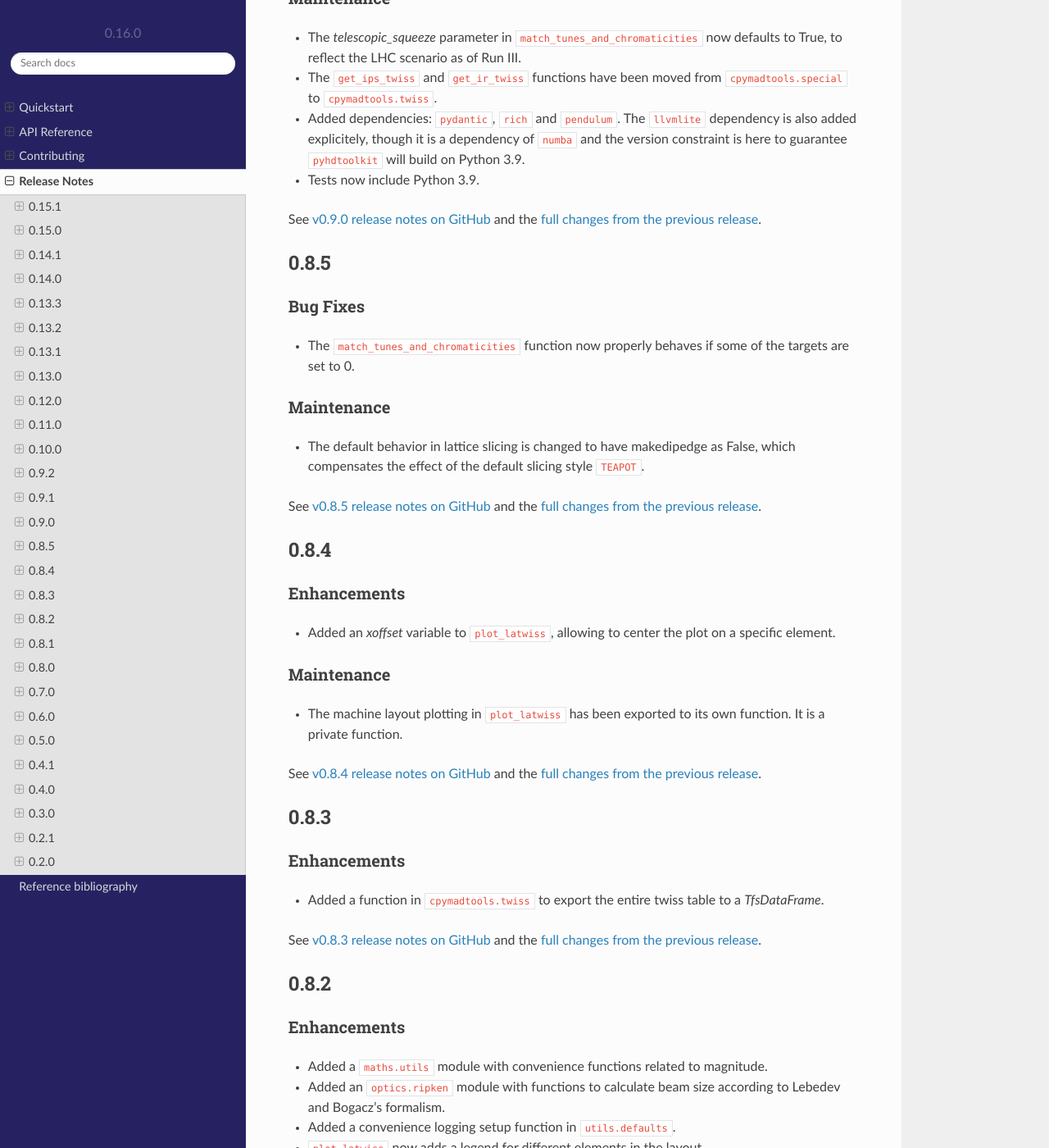
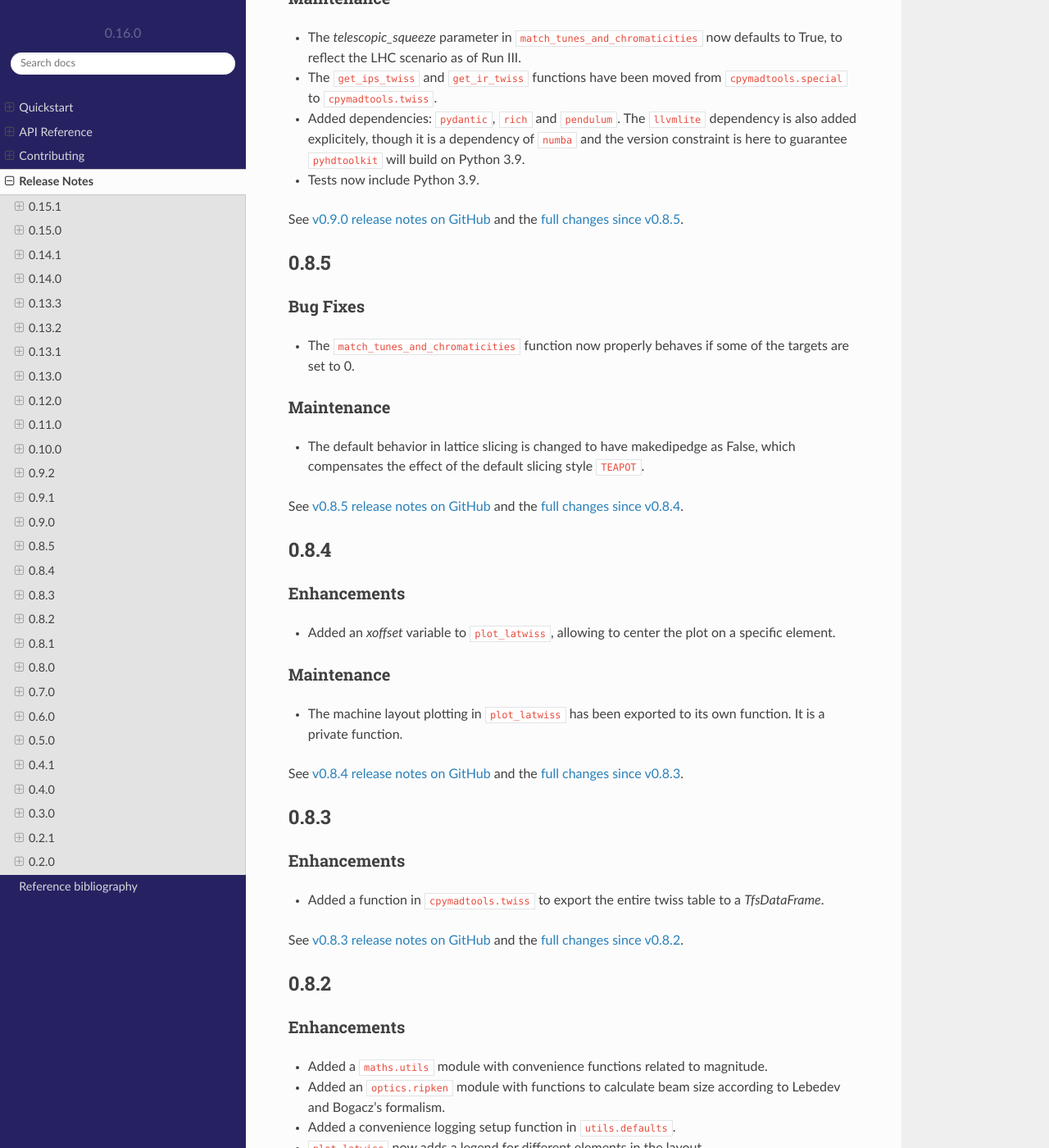
Before and after one commit to fsoubelet/PyhDToolkit, a Sphinx documentation site: the page built from docs/release.rst, in a window 1280 px wide and 1400 px high, scrolled down 7973 px. Shown: the whole window at 82% size. Built offline with Sphinx 7.4.7 and the Read the Docs theme 2.0.0, drawn with Linux system fonts in a browser that asks for light colours; pages that are not in the unit, such as notebooks, are missing from menus; some of the changed text lies outside the part shown.

Commit message:
fix colliding references by being more explicit

```diff
--- a/docs/release.rst
+++ b/docs/release.rst
@@ -13,7 +13,7 @@ Bug Fixes
 
 * The ``misalign_lhc_ir_quadrupoles`` function in the ``cpymadtools.errors`` module can now properly handle several IPs at the same time. Its *ip* parameter has been renamed to *ips* and properly expects a sequence.
 
-See `v0.15.1 release notes on GitHub <https://github.com/fsoubelet/PyhDToolkit/releases/tag/0.15.1>`_ and the `full changes from the previous release <https://github.com/fsoubelet/PyhDToolkit/compare/0.15.0...0.15.1>`_.
+See `v0.15.1 release notes on GitHub <https://github.com/fsoubelet/PyhDToolkit/releases/tag/0.15.1>`_ and the `full changes since v0.15.0 <https://github.com/fsoubelet/PyhDToolkit/compare/0.15.0...0.15.1>`_.
 
 
 .. _release_0.15.0:
@@ -42,7 +42,7 @@ Maintenance
 * Exceptions are properly logged as exceptions, with stack information.
 * The entire ``cpymadtools.special`` module is deprecated and its contents have been mirrored in a new ``cpymadtools.lhc`` module. Users are encouraged to use the new module, as ``cpymadtools.special`` will be removed in a future release.
 
-See `v0.15.0 release notes on GitHub <https://github.com/fsoubelet/PyhDToolkit/releases/tag/0.15.0>`_ and the `full changes from the previous release <https://github.com/fsoubelet/PyhDToolkit/compare/0.14.1...0.15.0>`_.
+See `v0.15.0 release notes on GitHub <https://github.com/fsoubelet/PyhDToolkit/releases/tag/0.15.0>`_ and the `full changes since v0.14.1 <https://github.com/fsoubelet/PyhDToolkit/compare/0.14.1...0.15.0>`_.
 
 
 .. _release_0.14.1:
@@ -55,7 +55,7 @@ Maintenance
 
 * Both tracking functions ``ptc_track_particle`` and ``track_single_particle`` in respectively the ``cpymadtools.ptc`` and ``cpymadtools.track`` modules now log a warning when a string value is given to their *sequence* argument. Giving a value means the provided sequence will be ``USE``-ed in ``MAD-X``, leading to a loss of set errors, orbit corrections etc whch the user should be well aware of. This caveat has been added to the functions' docstrings. An info level log has also been added at the start of each function for consistency with the rest of the package.
 
-See `v0.14.1 release notes on GitHub <https://github.com/fsoubelet/PyhDToolkit/releases/tag/0.14.1>`_ and the `full changes from the previous release <https://github.com/fsoubelet/PyhDToolkit/compare/0.14.0...0.14.1>`_.
+See `v0.14.1 release notes on GitHub <https://github.com/fsoubelet/PyhDToolkit/releases/tag/0.14.1>`_ and the `full changes since v0.14.0 <https://github.com/fsoubelet/PyhDToolkit/compare/0.14.0...0.14.1>`_.
 
 
 .. _release_0.14.0:
@@ -80,7 +80,7 @@ Maintenance
 * The ``cpymadtools.latwiss`` module has been removed.
 * The old ``TuneDiagramPlotter.plot_blank_tune_diagram`` function in the ``cpymadtools.plotters`` module has been removed.
 
-See `v0.14.0 release notes on GitHub <https://github.com/fsoubelet/PyhDToolkit/releases/tag/0.14.0>`_ and the `full changes from the previous release <https://github.com/fsoubelet/PyhDToolkit/compare/0.13.3...0.14.0>`_.
+See `v0.14.0 release notes on GitHub <https://github.com/fsoubelet/PyhDToolkit/releases/tag/0.14.0>`_ and the `full changes since v0.13.3 <https://github.com/fsoubelet/PyhDToolkit/compare/0.13.3...0.14.0>`_.
 
 
 .. _release_0.13.3:
@@ -113,7 +113,7 @@ Maintenance
 * The ``AperturePlotter.plot_aperture`` function in ``cpymadtools.plotters`` now has a default figsize argument of (13, 20) instead of 15, 15.
 * The minimum required version of ``tfs-pandas`` is now 3.0.0.
 
-See `v0.13.3 release notes on GitHub <https://github.com/fsoubelet/PyhDToolkit/releases/tag/0.13.3>`_ and the `full changes from the previous release <https://github.com/fsoubelet/PyhDToolkit/compare/0.13.2...0.13.3>`_.
+See `v0.13.3 release notes on GitHub <https://github.com/fsoubelet/PyhDToolkit/releases/tag/0.13.3>`_ and the `full changes since v0.13.2 <https://github.com/fsoubelet/PyhDToolkit/compare/0.13.2...0.13.3>`_.
 
 
 .. _release_0.13.2:
@@ -131,7 +131,7 @@ Maintenance
 
 * The minimum ``cpymad`` required version is now 1.9.0.
 
-See `v0.13.2 release notes on GitHub <https://github.com/fsoubelet/PyhDToolkit/releases/tag/0.13.2>`_ and the `full changes from the previous release <https://github.com/fsoubelet/PyhDToolkit/compare/0.13.1...0.13.2>`_.
+See `v0.13.2 release notes on GitHub <https://github.com/fsoubelet/PyhDToolkit/releases/tag/0.13.2>`_ and the `full changes since v0.13.1 <https://github.com/fsoubelet/PyhDToolkit/compare/0.13.1...0.13.2>`_.
 
 
 .. _release_0.13.1:
@@ -144,7 +144,7 @@ Bug Fixes
 
 * Fixed both AC Dipole installation routines in the ``cpymadtoolks.special`` module, which now use the implementation from ``omc3``'s model_creator and will provide similar results.
 
-See `v0.13.1 release notes on GitHub <https://github.com/fsoubelet/PyhDToolkit/releases/tag/0.13.1>`_ and the `full changes from the previous release <https://github.com/fsoubelet/PyhDToolkit/compare/0.13.0...0.13.1>`_.
+See `v0.13.1 release notes on GitHub <https://github.com/fsoubelet/PyhDToolkit/releases/tag/0.13.1>`_ and the `full changes since v0.13.0 <https://github.com/fsoubelet/PyhDToolkit/compare/0.13.0...0.13.1>`_.
 
 
 .. _release_0.13.0:
@@ -168,7 +168,7 @@ Maintenance
 
 * The ``install_ac_dipole`` function in ``cpymadtools.special`` is now named ``install_ac_dipole_as_kicker``. This kicker implementation **cannot** be used to affect twiss functions, only particle tracking.
 
-See `v0.13.0 release notes on GitHub <https://github.com/fsoubelet/PyhDToolkit/releases/tag/0.13.0>`_ and the `full changes from the previous release <https://github.com/fsoubelet/PyhDToolkit/compare/0.12.0...0.13.0>`_.
+See `v0.13.0 release notes on GitHub <https://github.com/fsoubelet/PyhDToolkit/releases/tag/0.13.0>`_ and the `full changes since v0.12.0 <https://github.com/fsoubelet/PyhDToolkit/compare/0.12.0...0.13.0>`_.
 
 
 .. _release_0.12.0:
@@ -196,7 +196,7 @@ Maintenance
 * The ``beam_parameters`` function in ``cpymadtools.parameters`` has been moved to the ``optics.beam`` module and renamed ``compute_beam_parameters``.
 * The default ``patch.linewidth`` value in the phd matplotlib style has been changed to 1.5.
 
-See `v0.12.0 release notes on GitHub <https://github.com/fsoubelet/PyhDToolkit/releases/tag/0.12.0>`_ and the `full changes from the previous release <https://github.com/fsoubelet/PyhDToolkit/compare/0.11.0...0.12.0>`_.
+See `v0.12.0 release notes on GitHub <https://github.com/fsoubelet/PyhDToolkit/releases/tag/0.12.0>`_ and the `full changes since v0.11.0 <https://github.com/fsoubelet/PyhDToolkit/compare/0.11.0...0.12.0>`_.
 
 
 .. _release_0.11.0:
@@ -217,7 +217,7 @@ Documentation
 * The ``get_amplitude_detuning`` and ``get_rdts`` functions in the ``cpymadtools.ptc`` module now contain extensive docstrings detailing their inner workings as well as parameters used in internal MAD-X commands.
 
 
-See `v0.11.0 release notes on GitHub <https://github.com/fsoubelet/PyhDToolkit/releases/tag/0.11.0>`_ and the `full changes from the previous release <https://github.com/fsoubelet/PyhDToolkit/compare/0.10.0...0.11.0>`_.
+See `v0.11.0 release notes on GitHub <https://github.com/fsoubelet/PyhDToolkit/releases/tag/0.11.0>`_ and the `full changes since v0.10.0 <https://github.com/fsoubelet/PyhDToolkit/compare/0.10.0...0.11.0>`_.
 
 
 .. _release_0.10.0:
@@ -237,7 +237,7 @@ Maintenance
 * The ``track_single_particle`` function in the ``cpymadtools.track`` module now defaults initial tracking coordinates to all 0.
 * The ``track_single_particle`` function in the ``cpymadtools.track`` module now returns a dictionary, with one keys per defined observation point and as a value the corresponding track table. The special case where *ONETABLE* is given to ``TRACK`` as a keyword argument is handled, and then a single entry taken from the appropriate table with be found in the returned dictionary.
 
-See `v0.10.0 release notes on GitHub <https://github.com/fsoubelet/PyhDToolkit/releases/tag/0.10.0>`_ and the `full changes from the previous release <https://github.com/fsoubelet/PyhDToolkit/compare/0.9.2...0.10.0>`_.
+See `v0.10.0 release notes on GitHub <https://github.com/fsoubelet/PyhDToolkit/releases/tag/0.10.0>`_ and the `full changes since v0.9.2 <https://github.com/fsoubelet/PyhDToolkit/compare/0.9.2...0.10.0>`_.
 
 
 .. _release_0.9.2:
@@ -258,7 +258,7 @@ Bug Fixes
 * The plotting functions in the ``cpymadtools.latwiss`` module have updated ``LaTeX``-compatible labels.
 * The ``plot_survey`` function in the ``cpymadtools.latwiss`` module now uses clearer markers to indicate the machine survey, properly matches the colormaps of the plotted dipoles and the colorbar when using ``show_elements=True`` and lets the user config handle savefig options.
 
-See `v0.9.2 release notes on GitHub <https://github.com/fsoubelet/PyhDToolkit/releases/tag/0.9.2>`_ and the `full changes from the previous release <https://github.com/fsoubelet/PyhDToolkit/compare/0.9.1...0.9.2>`_.
+See `v0.9.2 release notes on GitHub <https://github.com/fsoubelet/PyhDToolkit/releases/tag/0.9.2>`_ and the `full changes since v0.9.1 <https://github.com/fsoubelet/PyhDToolkit/compare/0.9.1...0.9.2>`_.
 
 
 .. _release_0.9.1:
@@ -277,7 +277,7 @@ Maintenance
 * The *PLOT_PARAMS* dictionary in ``utils.defaults`` has been updated.
 * The ``numba`` library's used has been removed, easing the package's dependencies.
 
-See `v0.9.1 release notes on GitHub <https://github.com/fsoubelet/PyhDToolkit/releases/tag/0.9.1>`_ and the `full changes from the previous release <https://github.com/fsoubelet/PyhDToolkit/compare/0.9.0...0.9.1>`_.
+See `v0.9.1 release notes on GitHub <https://github.com/fsoubelet/PyhDToolkit/releases/tag/0.9.1>`_ and the `full changes since v0.9.0 <https://github.com/fsoubelet/PyhDToolkit/compare/0.9.0...0.9.1>`_.
 
 
 .. _release_0.9.0:
@@ -309,7 +309,7 @@ Maintenance
 * Added dependencies: ``pydantic``, ``rich`` and ``pendulum``. The ``llvmlite`` dependency is also added explicitely, though it is a dependency of ``numba`` and the version constraint is here to guarantee ``pyhdtoolkit`` will build on Python 3.9.
 * Tests now include Python 3.9.
 
-See `v0.9.0 release notes on GitHub <https://github.com/fsoubelet/PyhDToolkit/releases/tag/0.9.0>`_ and the `full changes from the previous release <https://github.com/fsoubelet/PyhDToolkit/compare/0.8.5...0.9.0>`_.
+See `v0.9.0 release notes on GitHub <https://github.com/fsoubelet/PyhDToolkit/releases/tag/0.9.0>`_ and the `full changes since v0.8.5 <https://github.com/fsoubelet/PyhDToolkit/compare/0.8.5...0.9.0>`_.
 
 
 .. _release_0.8.5:
@@ -327,7 +327,7 @@ Maintenance
 
 * The default behavior in lattice slicing is changed to have makedipedge as False, which compensates the effect of the default slicing style ``TEAPOT``.
 
-See `v0.8.5 release notes on GitHub <https://github.com/fsoubelet/PyhDToolkit/releases/tag/0.8.5>`_ and the `full changes from the previous release <https://github.com/fsoubelet/PyhDToolkit/compare/0.8.4...0.8.5>`_.
+See `v0.8.5 release notes on GitHub <https://github.com/fsoubelet/PyhDToolkit/releases/tag/0.8.5>`_ and the `full changes since v0.8.4 <https://github.com/fsoubelet/PyhDToolkit/compare/0.8.4...0.8.5>`_.
 
 
 .. _release_0.8.4:
@@ -345,7 +345,7 @@ Maintenance
 
 * The machine layout plotting in ``plot_latwiss`` has been exported to its own function. It is a private function.
 
-See `v0.8.4 release notes on GitHub <https://github.com/fsoubelet/PyhDToolkit/releases/tag/0.8.4>`_ and the `full changes from the previous release <https://github.com/fsoubelet/PyhDToolkit/compare/0.8.3...0.8.4>`_.
+See `v0.8.4 release notes on GitHub <https://github.com/fsoubelet/PyhDToolkit/releases/tag/0.8.4>`_ and the `full changes since v0.8.3 <https://github.com/fsoubelet/PyhDToolkit/compare/0.8.3...0.8.4>`_.
 
 
 .. _release_0.8.3:
@@ -358,7 +358,7 @@ Enhancements
 
 * Added a function in ``cpymadtools.twiss`` to export the entire twiss table to a *TfsDataFrame*.
 
-See `v0.8.3 release notes on GitHub <https://github.com/fsoubelet/PyhDToolkit/releases/tag/0.8.3>`_ and the `full changes from the previous release <https://github.com/fsoubelet/PyhDToolkit/compare/0.8.2...0.8.3>`_.
+See `v0.8.3 release notes on GitHub <https://github.com/fsoubelet/PyhDToolkit/releases/tag/0.8.3>`_ and the `full changes since v0.8.2 <https://github.com/fsoubelet/PyhDToolkit/compare/0.8.2...0.8.3>`_.
 
 
 .. _release_0.8.2:
@@ -391,7 +391,7 @@ Maintenance
 * The ``plotting.settings`` module has been removed.
 * ``plot_latwiss`` doesn't force the pdf format when saving the figure anymore.
 
-See `v0.8.2 release notes on GitHub <https://github.com/fsoubelet/PyhDToolkit/releases/tag/0.8.2>`_ and the `full changes from the previous release <https://github.com/fsoubelet/PyhDToolkit/compare/0.8.1...0.8.2>`_.
+See `v0.8.2 release notes on GitHub <https://github.com/fsoubelet/PyhDToolkit/releases/tag/0.8.2>`_ and the `full changes since v0.8.1 <https://github.com/fsoubelet/PyhDToolkit/compare/0.8.1...0.8.2>`_.
 
 
 .. _release_0.8.1:
@@ -409,7 +409,7 @@ Maintenance
 
 * Removed the unused **scripts** folder as well as the scripts' dependencies.
 
-See `v0.8.1 release notes on GitHub <https://github.com/fsoubelet/PyhDToolkit/releases/tag/0.1.0>`_ and the `full changes from the previous release <https://github.com/fsoubelet/PyhDToolkit/compare/0.8.0...0.8.1>`_.
+See `v0.8.1 release notes on GitHub <https://github.com/fsoubelet/PyhDToolkit/releases/tag/0.1.0>`_ and the `full changes since v0.8.0 <https://github.com/fsoubelet/PyhDToolkit/compare/0.8.0...0.8.1>`_.
 
 
 .. _release_0.8.0:
@@ -437,7 +437,7 @@ Maintenance
 * The ``cpymadtools`` now use *madx* as a parameter name instead of *cpymad_instance*.
 * Relaxed dependencies.
 
-See `v0.8.0 release notes on GitHub <https://github.com/fsoubelet/PyhDToolkit/releases/tag/0.8.0>`_ and the `full changes from the previous release <https://github.com/fsoubelet/PyhDToolkit/compare/0.7.0...0.8.0>`_.
+See `v0.8.0 release notes on GitHub <https://github.com/fsoubelet/PyhDToolkit/releases/tag/0.8.0>`_ and the `full changes since v0.7.0 <https://github.com/fsoubelet/PyhDToolkit/compare/0.7.0...0.8.0>`_.
 
 
 .. _release_0.7.0:
@@ -461,7 +461,7 @@ Maintenance
 * Improved test coverage.
 * Tweaks to dev configurations.
 
-See `v0.7.0 release notes on GitHub <https://github.com/fsoubelet/PyhDToolkit/releases/tag/0.7.0>`_ and the `full changes from the previous release <https://github.com/fsoubelet/PyhDToolkit/compare/0.6.0...0.7.0>`_.
+See `v0.7.0 release notes on GitHub <https://github.com/fsoubelet/PyhDToolkit/releases/tag/0.7.0>`_ and the `full changes since v0.6.0 <https://github.com/fsoubelet/PyhDToolkit/compare/0.6.0...0.7.0>`_.
 
 
 .. _release_0.6.0:
@@ -492,7 +492,7 @@ Maintenance
 * Moved CI to Github Actions, now covers all platforms.
 * Improved test coverage.
 
-See `v0.6.0 release notes on GitHub <https://github.com/fsoubelet/PyhDToolkit/releases/tag/0.6.0>`_ and the `full changes from the previous release <https://github.com/fsoubelet/PyhDToolkit/compare/0.5.0...0.6.0>`_.
+See `v0.6.0 release notes on GitHub <https://github.com/fsoubelet/PyhDToolkit/releases/tag/0.6.0>`_ and the `full changes since v0.5.0 <https://github.com/fsoubelet/PyhDToolkit/compare/0.5.0...0.6.0>`_.
 
 
 .. _release_0.5.0:
@@ -522,7 +522,7 @@ Maintenance
 * Updated dependencies.
 * Added some development tools and configurations.
 
-See `v0.5.0 release notes on GitHub <https://github.com/fsoubelet/PyhDToolkit/releases/tag/0.5.0>`_ and the `full changes from the previous release <https://github.com/fsoubelet/PyhDToolkit/compare/0.4.1...0.5.0>`_.
+See `v0.5.0 release notes on GitHub <https://github.com/fsoubelet/PyhDToolkit/releases/tag/0.5.0>`_ and the `full changes since v0.4.1 <https://github.com/fsoubelet/PyhDToolkit/compare/0.4.1...0.5.0>`_.
 
 
 .. _release_0.4.1:
@@ -535,7 +535,7 @@ Bug Fixes
 
 * Quick fix of a type hinting issue causing imports to crash.
 
-See `v0.4.1 release notes on GitHub <https://github.com/fsoubelet/PyhDToolkit/releases/tag/0.4.1>`_ and the `full changes from the previous release <https://github.com/fsoubelet/PyhDToolkit/compare/0.4.0...0.4.1>`_.
+See `v0.4.1 release notes on GitHub <https://github.com/fsoubelet/PyhDToolkit/releases/tag/0.4.1>`_ and the `full changes since v0.4.0 <https://github.com/fsoubelet/PyhDToolkit/compare/0.4.0...0.4.1>`_.
 
 
 .. _release_0.4.0:
@@ -558,7 +558,7 @@ Maintenance
 * Renaming pyhdtoolkit.math to pyhdtoolkit.maths to avoid namespace clashes if trying to use the standard library's math module.
 * Removing many functions from pyhdtoolkit.maths.nonconvex_phase_sync module as they were needed for notebooks but not this package.
 
-See `v0.4.0 release notes on GitHub <https://github.com/fsoubelet/PyhDToolkit/releases/tag/0.4.0>`_ and the `full changes from the previous release <https://github.com/fsoubelet/PyhDToolkit/compare/0.3.0...0.4.0>`_.
+See `v0.4.0 release notes on GitHub <https://github.com/fsoubelet/PyhDToolkit/releases/tag/0.4.0>`_ and the `full changes since v0.3.0 <https://github.com/fsoubelet/PyhDToolkit/compare/0.3.0...0.4.0>`_.
 
 
 .. _release_0.3.0:
@@ -576,7 +576,7 @@ Enhancements
   - ``plot_latwiss`` has better defaults in values and plotting styles, as well as new args and kwargs options for customization.
   - ``plot_machine_survey`` also has better defaults, and offers the options to plot while differentiating magnetic elements.
 
-See `v0.3.0 release notes on GitHub <https://github.com/fsoubelet/PyhDToolkit/releases/tag/0.3.0>`_ and the `full changes from the previous release <https://github.com/fsoubelet/PyhDToolkit/compare/0.2.1...0.3.0>`_.
+See `v0.3.0 release notes on GitHub <https://github.com/fsoubelet/PyhDToolkit/releases/tag/0.3.0>`_ and the `full changes since v0.2.1 <https://github.com/fsoubelet/PyhDToolkit/compare/0.2.1...0.3.0>`_.
 
 
 .. _release_0.2.1:
@@ -594,7 +594,7 @@ Maintenance
 
 * Some slight changes to **README**, **Makefile** and **Dockerfile**.
 
-See `v0.2.1 release notes on GitHub <https://github.com/fsoubelet/PyhDToolkit/releases/tag/0.2.1>`_ and the `full changes from the previous release <https://github.com/fsoubelet/PyhDToolkit/compare/0.2.0...0.2.1>`_.
+See `v0.2.1 release notes on GitHub <https://github.com/fsoubelet/PyhDToolkit/releases/tag/0.2.1>`_ and the `full changes since v0.2.0 <https://github.com/fsoubelet/PyhDToolkit/compare/0.2.0...0.2.1>`_.
 
 
 .. _release_0.2.0:
```
